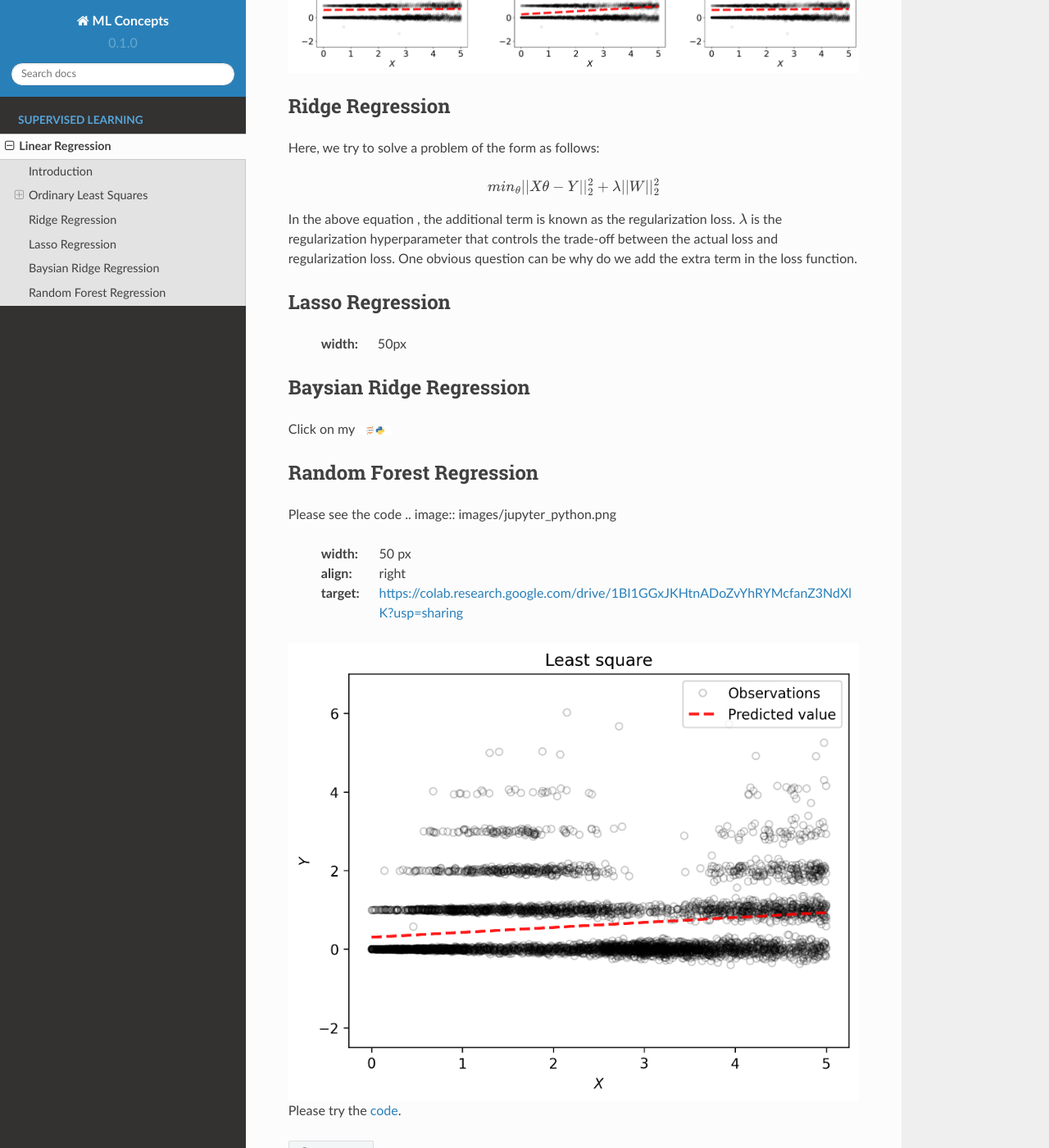
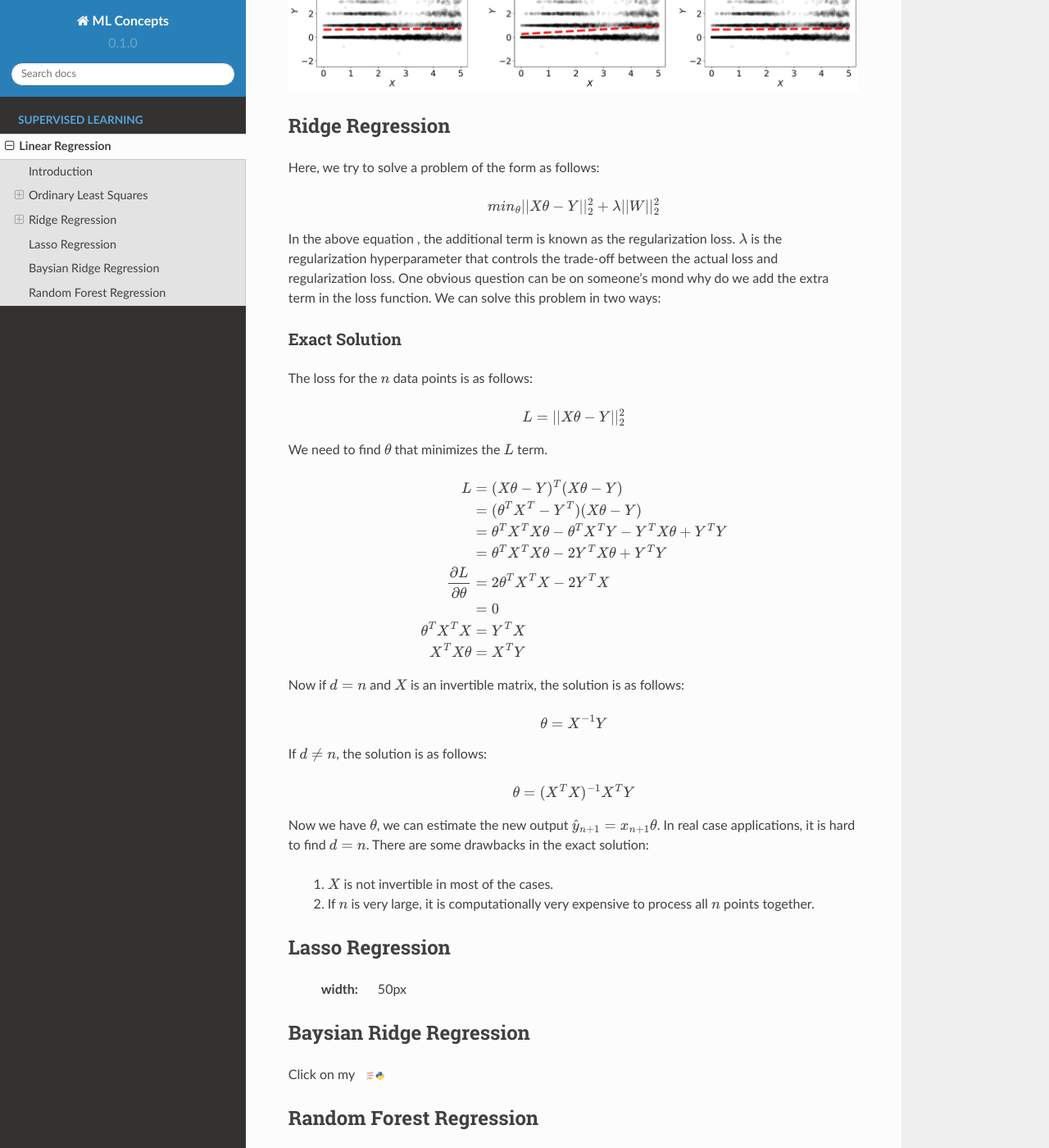
Before and after one commit to ghoshsubh/ML-project, a Sphinx documentation site: the page built from docs/source/Linear_regression.rst, in a window 1280 px wide and 1400 px high, scrolled down 3701 px. Shown: the whole window at 82% size. Built offline with Sphinx 7.4.7 and the Read the Docs theme 2.0.0, drawn with Linux system fonts in a browser that asks for light colours.

Commit message:
Update Linear_regression.rst

```diff
--- a/docs/source/Linear_regression.rst
+++ b/docs/source/Linear_regression.rst
@@ -139,7 +139,52 @@ Here, we try to solve a problem of the form as follows:
 
   min_{\theta} ||X\theta - Y||_2^2 + \lambda ||W||_2^2
 
-In the above equation , the additional term is known as the regularization loss. :math:`\lambda` is the regularization hyperparameter that controls the trade-off between the actual loss and regularization loss. One obvious question can be why do we add the extra term in the loss function.
+In the above equation , the additional term is known as the regularization loss. :math:`\lambda` is the regularization hyperparameter that controls the trade-off between the actual loss and regularization loss. One obvious question can be on someone's mond why do we add the extra term in the loss function.
+We can solve this problem in two ways:
+
+Exact Solution
+--------------
+The loss for the :math:`n` data points is as follows:
+
+.. math::
+  L = ||X\theta - Y||_2^2
+
+We need to find :math:`\theta` that minimizes the :math:`L` term.
+
+.. math::
+
+  L &= (X \theta - Y)^T(X \theta - Y)
+
+    &=(\theta^T X^T - Y^T)(X \theta - Y)
+
+    &= \theta^T X^T X \theta - \theta^T X^T Y - Y^T X \theta + Y^T Y
+
+    &= \theta^T X^T X \theta - 2 Y^T X \theta + Y^T Y
+
+  \frac{\partial L}{\partial \theta} &= 2 \theta^T X^T X - 2 Y^T X
+
+    &= 0
+
+  \theta^T X^T X &= Y^T X
+
+  X^T X \theta &= X^T Y
+
+Now if :math:`d = n` and :math:`X` is an invertible matrix, the solution is as follows:
+
+.. math::
+
+  \theta =  X^{-1} Y
+
+If :math:`d \neq n`, the solution is as follows:
+
+.. math::
+  \theta  = (X^T X)^{-1}X^T Y
+
+Now we have :math:`\theta`, we can estimate the new output :math:`\hat{y}_{n+1} = x_{n+1} \theta`.
+In real case applications, it is hard to find :math:`d = n`. There are some drawbacks in the exact solution:
+  1. :math:`X` is not invertible in most of the cases.
+  2. If :math:`n` is very large, it is computationally very expensive to process all :math:`n` points together.
+
 
 Lasso Regression
 ================
```
